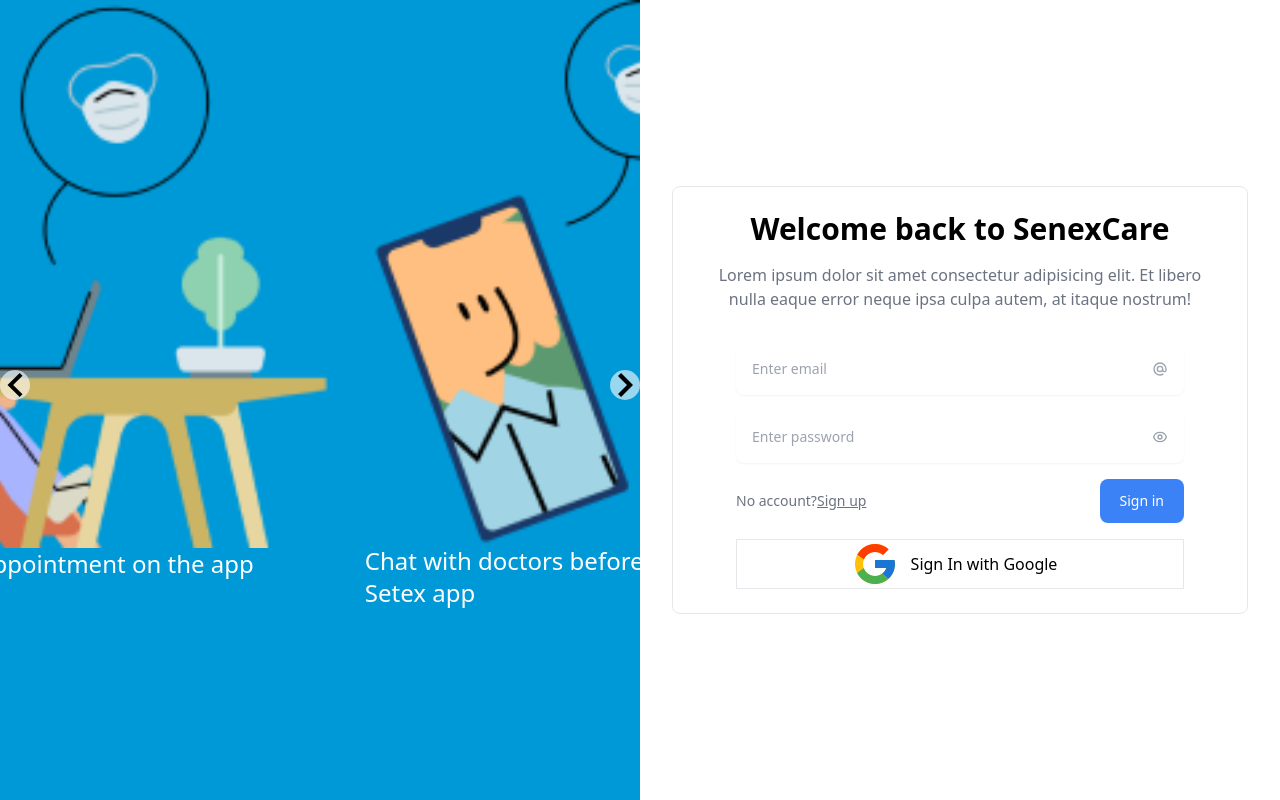
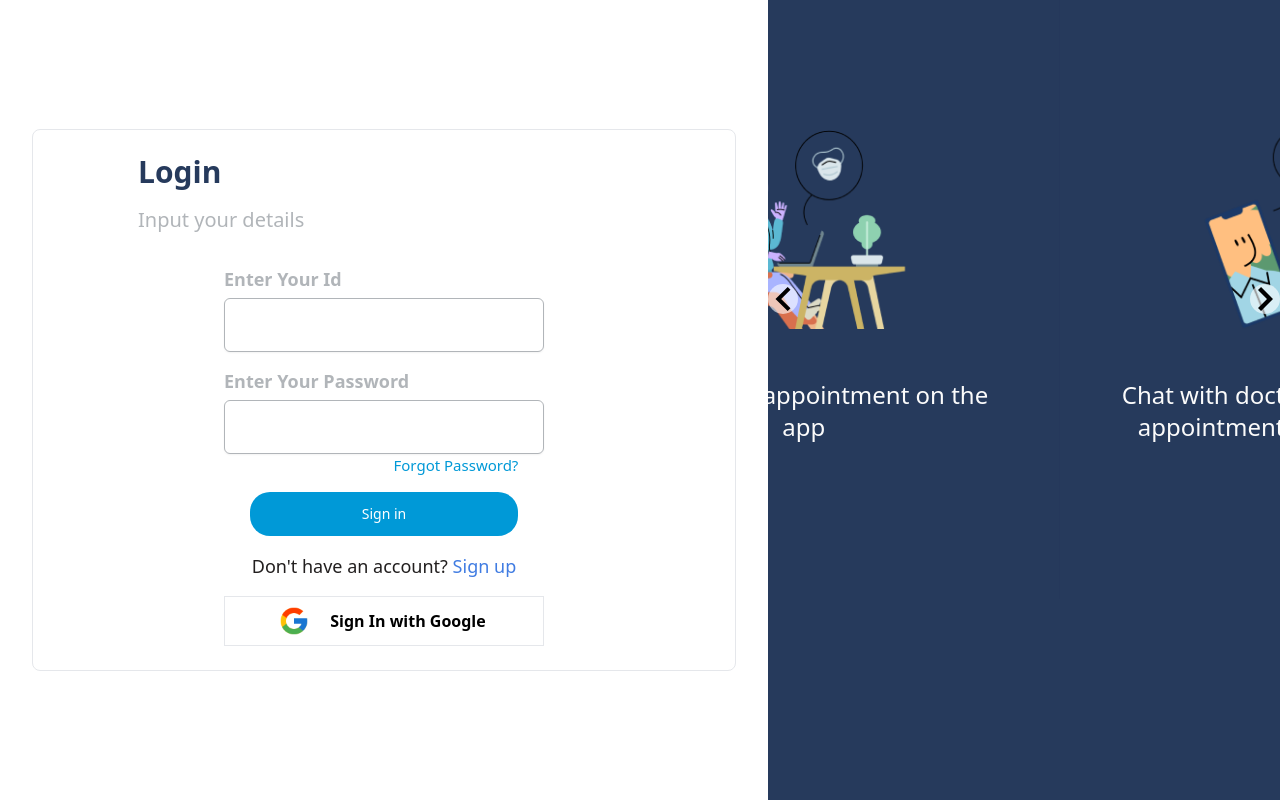
Before and after one commit to tosxin-456/TopinsChatGenie, a React (Create React App) app: page /signin in a window 1280 px wide. Built offline with nearby package versions, Linux system fonts and the light colour scheme.

Commit message:
edited the login page

```diff
--- a/src/app/SignIn.tsx
+++ b/src/app/SignIn.tsx
@@ -1,109 +1,67 @@
 import { Link } from "react-router-dom";
 import Onboard from "./components/Onboard";
+import google from '../images/google.png'
 
 export default function SignIn(){
     return(
 
 <section className="relative flex flex-wrap lg:h-screen lg:items-center">
-<div className="relative w-full h-full  lg:h-full lg:w-1/2 justify-center bg-[#0099D7] lg:items-center">
-    <Onboard/>
-  </div>
-  <div className="w-full px-4 py-12 sm:px-6 sm:py-16 lg:w-1/2 lg:px-8 lg:py-24">
+
+  <div className="w-full px-4 py-12 sm:px-6 sm:py-16 lg:w-3/5 lg:px-8 lg:py-24">
       <div className="border-solid border border-gray rounded-lg py-6">
           <div className="mx-auto max-w-lg text-center">
-          <h1 className="text-2xl font-bold sm:text-3xl">Welcome back to SenexCare</h1>
+          <h1 className="text-4xl font-bold sm:text-3xl text-start text-[#263A5C] ml-[10px]">Login</h1>
 
-          <p className="mt-4 text-gray-500">
-            Lorem ipsum dolor sit amet consectetur adipisicing elit. Et libero nulla eaque error neque
-            ipsa culpa autem, at itaque nostrum!
+          <p className="mt-4 text-[#B1B5B9] text-start text-xl ml-[10px]">
+            Input your details
           </p>
         </div>
 
-        <form action="#" className="mx-auto mb-0 mt-8 max-w-md space-y-4">
-          <div>
-            <label htmlFor="email" className="sr-only">Email</label>
-
-            <div className="relative">
+        <form action="#" className="mx-auto mb-0 mt-8 max-w-md space-y-4 ">
+          <div className="w-full">
+            <label htmlFor="email" className="sr-only">Enter your Id</label>
+             <p className="text-[#B1B5B9] pb-[5px] text-[18px] font-semibold w-[20rem] m-auto">Enter Your Id</p>
+            <div className="relative flex justify-center">
               <input
                 type="email"
-                className="w-full rounded-lg border-gray-200 p-4 pe-12 text-sm shadow-sm"
-                placeholder="Enter email"
+                className="w-[20rem] border-[#B1B5B9] border-[1px] rounded-[6px] bg-rgba-34-31-31-40 p-3  text-xl shadow-sm"
               />
-
-              <span className="absolute inset-y-0 end-0 grid place-content-center px-4">
-                <svg
-                  xmlns="http://www.w3.org/2000/svg"
-                  className="size-4 text-gray-400"
-                  fill="none"
-                  viewBox="0 0 24 24"
-                  stroke="currentColor"
-                >
-                  <path
-                    strokeLinecap="round"
-                    strokeLinejoin="round"
-                    strokeWidth="2"
-                    d="M16 12a4 4 0 10-8 0 4 4 0 008 0zm0 0v1.5a2.5 2.5 0 005 0V12a9 9 0 10-9 9m4.5-1.206a8.959 8.959 0 01-4.5 1.207"
-                  />
-                </svg>
-              </span>
             </div>
           </div>
 
           <div>
             <label htmlFor="password" className="sr-only">Password</label>
-
-            <div className="relative">
+            <p className="text-[#B1B5B9] pb-[5px] text-[18px] font-semibold w-[20rem] m-auto">Enter Your Password</p>
+            <div className="relative flex justify-center">
               <input
                 type="password"
-                className="w-full rounded-lg border-gray-200 p-4 pe-12 text-sm shadow-sm"
-                placeholder="Enter password"
+                className="w-[20rem] border-[#B1B5B9] border-[1px] rounded-[6px]  p-3  text-xl shadow-sm"
               />
-
-              <span className="absolute inset-y-0 end-0 grid place-content-center px-4">
-                <svg
-                  xmlns="http://www.w3.org/2000/svg"
-                  className="size-4 text-gray-400"
-                  fill="none"
-                  viewBox="0 0 24 24"
-                  stroke="currentColor"
-                >
-                  <path
-                    strokeLinecap="round"
-                    strokeLinejoin="round"
-                    strokeWidth="2"
-                    d="M15 12a3 3 0 11-6 0 3 3 0 016 0z"
-                  />
-                  <path
-                    strokeLinecap="round"
-                    strokeLinejoin="round"
-                    strokeWidth="2"
-                    d="M2.458 12C3.732 7.943 7.523 5 12 5c4.478 0 8.268 2.943 9.542 7-1.274 4.057-5.064 7-9.542 7-4.477 0-8.268-2.943-9.542-7z"
-                  />
-                </svg>
-              </span>
-            </div>
-          </div>
-
-          <div className="flex items-center justify-between">
-            <p className="text-sm text-gray-500">
-              No account?
-              <Link className="underline" to="/signup">Sign up</Link>
-            </p>
-
-            <button
+                </div>
+                <div className=" w-4/5 flex justify-end">
+                <a className=" text-[#0099D7] text-[15px] text-end">Forgot Password?</a>
+                </div>
+              </div>
+              <div className=" w-full flex justify-center">
+              <button
               type="submit"
-              className="inline-block rounded-lg bg-blue-500 px-5 py-3 text-sm font-medium text-white"
+              className=" rounded-[20px] bg-[#0099D7] px-7 py-3 text-sm font-medium text-white w-3/5 m-auto"
             >
               Sign in
             </button>
-
+              </div>
+              <div className="flex  justify-center ">
+            <p className="text-lg text-[#221F1F]">
+              Don't have an account?
+              <Link className="text-[#407CE2]" to="/signup">   Sign up</Link>
+            </p>
           </div>
-          <button className="sm:w-full flex text-center mt-7 bg-white border border-solid justify-center">
-            <img
-            src={require('../images/google.png')}
+          <button className="w-[20rem] flex text-center mt-7 bg-white border border-solid justify-center m-auto">
+            <img className="w-[2rem] m-2"
+            src={google}
             alt="google"
             />
-            <h2 className="mt-3 mx-3">Sign In with Google</h2>
+            <h2 className="m-3 font-semibold">Sign In with Google</h2>
         </button>
         </form>
 
@@ -112,7 +70,9 @@ export default function SignIn(){
 
   </div>
 
-
+  <div className="relative w-full h-full lg:h-full lg:w-2/5 justify-center bg-[#263A5C] ">
+    <Onboard/>
+  </div>
 </section>
 
     )
--- a/src/app/SignUp.tsx
+++ b/src/app/SignUp.tsx
@@ -15,19 +15,13 @@ export default function SignUp(){
 
 <section className="bg-white">
 <div className="lg:grid lg:min-h-screen lg:grid-cols-12">
-  <aside className="relative block lg:col-span-6 lg:h-full  bg-[#0099D7]">
-    {/* <div className=""> */}
-      <Onboard />
-    {/* </div> */}
-  </aside>
-
   <main
     className="flex items-center justify-center px-8 py-8 sm:px-12 lg:col-span-6 lg:px-16 lg:py-12 xl:col-span-6"
   >
     <div className="max-w-xl lg:max-w-3xl">
 
       <div className="border-solid border border-gray rounded-lg p-6">
-      <Link className="block text-blue-600" to="#">
+      {/* <Link className="block text-blue-600" to="#">
         <span className="sr-only">Home</span>
         <svg
           className="h-8 sm:h-10"
@@ -40,9 +34,9 @@ export default function SignUp(){
             fill="currentColor"
           />
         </svg>
-      </Link>
-      <h1 className="mt-6 text-2xl font-bold text-gray-900 sm:text-3xl md:text-4xl">
-        Welcome to SenexCare
+      </Link> */}
+      <h1 className="mt-6 text-2xl font-bold text-[#263A5C] sm:text-3xl md:text-4xl">
+        Sign Up
       </h1>
 
       <p className="mt-4 leading-relaxed text-gray-500">
@@ -191,7 +185,11 @@ export default function SignUp(){
 
     </div>
   </main>
-
+  <aside className="relative block lg:col-span-6 lg:h-full bg-[#263A5C]">
+    {/* <div className=""> */}
+      <Onboard />
+    {/* </div> */}
+  </aside>
 </div>
 </section>
     )
--- a/src/app/components/Onboard.jsx
+++ b/src/app/components/Onboard.jsx
@@ -12,18 +12,18 @@ export default function Onboard(){
         backgroundSize: 'cover',
         height: '100%',
         width: '100%',
-        flexDirection:"column",
+        flexDirection: "column"
     }
 
     return(
         <div className="slide-container">
             <Slide>
                 {onboard.map((image) => (
-                    <div className='' key={image.id} style={{...divStyle, backgroundColor:'#0099D7'}}>
+                    <div className='' key={image.id} style={{...divStyle, backgroundColor:'#263A5C'}}>
                         <img src={image.src} alt=""
-                        style={{width:'100%', height:'90%', display:"flex"}}
+                        style={{width:'45%', height:'50%', display:"flex", marginTop:"25%"}}
                         />
-                        <h2  className='text-white sm:text-2xl h-[10%] mb-40'  >{image.text}</h2>
+                        <h2  className='text-[#FBFBFB] sm:text-2xl h-[10%] mb-40 w-80% m-[50px] text-center'  >{image.text}</h2>
                     </div>
                 ))}
 
```
Also changed, not shown: src/images/TheLifesvar.svg (added).
